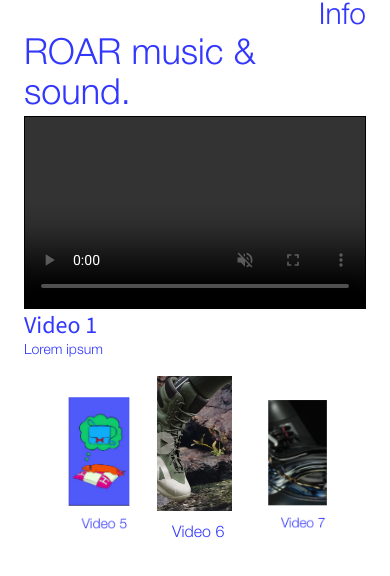
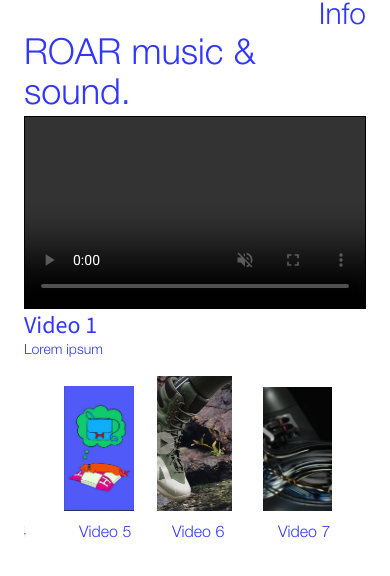
Before and after one commit to malick1302/PIERRE_Project, a React (Create React App) app: page /Home in a window 390 px wide. Shown: the top 576 px of the page. Built offline with nearby package versions, Linux system fonts and the light colour scheme; a web font is replaced by a local one.

Commit message:
ADD: new version of carrousel

```diff
--- a/src/components/Carousel.jsx
+++ b/src/components/Carousel.jsx
@@ -374,7 +374,7 @@ export default function Carousel({ videos, onSelectVideo, selectedVideo }) {
           let scale, itemWidth, itemHeight, itemX, bottomOffset;
 
           if (isMobile) {
-            // Sur mobile : animation fluide progressive comme desktop
+            // Sur mobile : animation fluide progressive - PAS DE SCALE, juste dimensions
             const containerWidth = rect ? rect.width : window.innerWidth;
             const scaleRatio = containerWidth / 390;
 
@@ -388,8 +388,8 @@ export default function Carousel({ videos, onSelectVideo, selectedVideo }) {
             const itemCenter = item.x + centerWidth / 2;
             const distance = Math.abs(itemCenter - center);
 
-            // Calcul progressif du scale basé sur la distance du centre (comme desktop)
-            const maxDistance = (centerWidth + dimensions.gap) * 2; // Distance pour atteindre le scale minimum
+            // Calcul progressif basé sur la distance du centre
+            const maxDistance = (centerWidth + dimensions.gap) * 2;
             const scaleProgress = 1 - (distance / maxDistance);
             const clampedProgress = Math.max(0, Math.min(1, scaleProgress));
 
@@ -397,12 +397,11 @@ export default function Carousel({ videos, onSelectVideo, selectedVideo }) {
             itemWidth = sideWidth + (centerWidth - sideWidth) * clampedProgress;
             itemHeight = sideHeight + (centerHeight - sideHeight) * clampedProgress;
 
-            // Interpolation du bottomOffset (0px au centre, 25px sur les côtés)
-            bottomOffset = (25 * scaleRatio) * (1 - clampedProgress);
+            // Pas de bottomOffset, toutes alignées
+            bottomOffset = 0;
 
-            // Scale légèrement réduit pour les images très éloignées (effet de profondeur)
-            scale = 0.7 + (0.3 * clampedProgress);
-            scale = Math.max(0.7, Math.min(1, scale));
+            // PAS DE SCALE sur mobile - tout reste à 1
+            scale = 1;
           } else {
             // Desktop : comportement original avec scale progressif
             itemWidth = dimensions.cardWidth;
@@ -423,7 +422,7 @@ export default function Carousel({ videos, onSelectVideo, selectedVideo }) {
               style={{
                 left: `${itemX}px`,
                 width: `${itemWidth}px`,
-                bottom: isMobile ? `${bottomOffset}px` : '0px',
+                bottom: '0px',
                 transform: `scale(${scale})`,
                 transformOrigin: "bottom center",
                 zIndex: Math.round(scale * 100),
```
